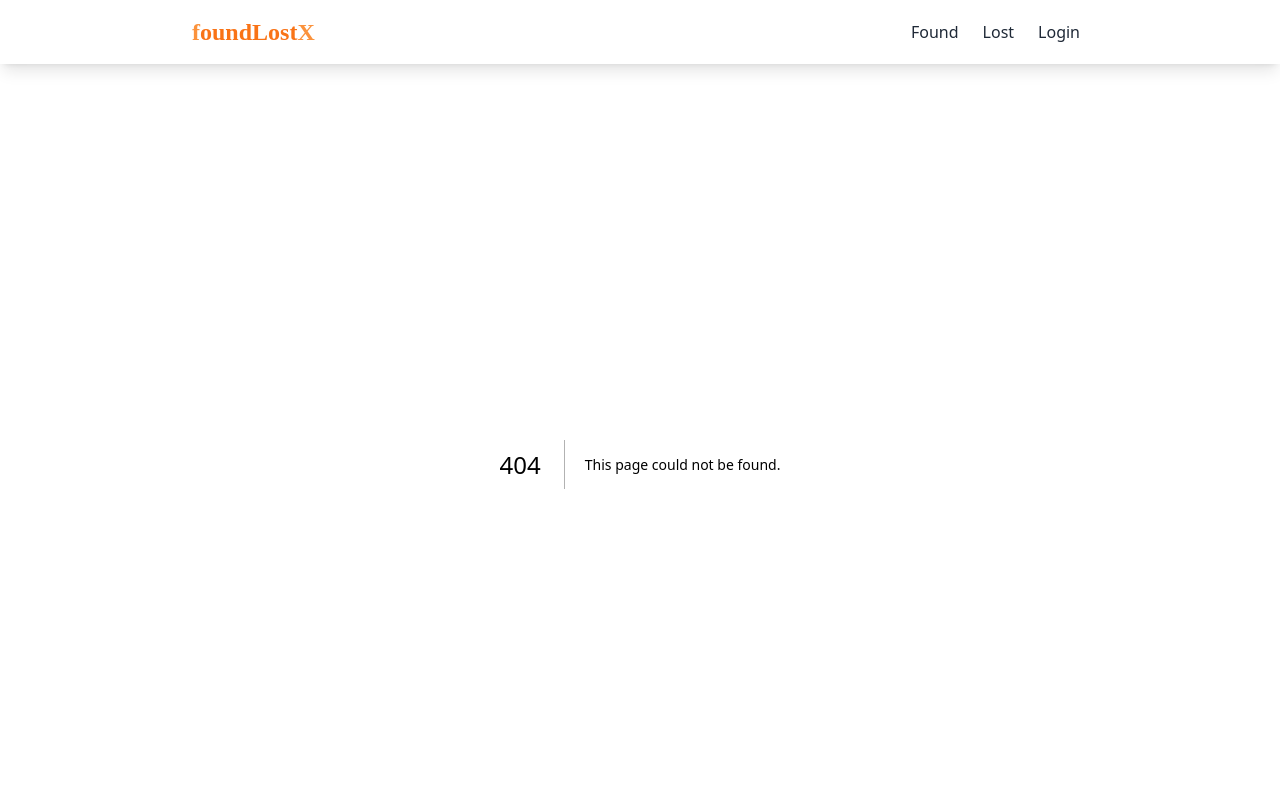
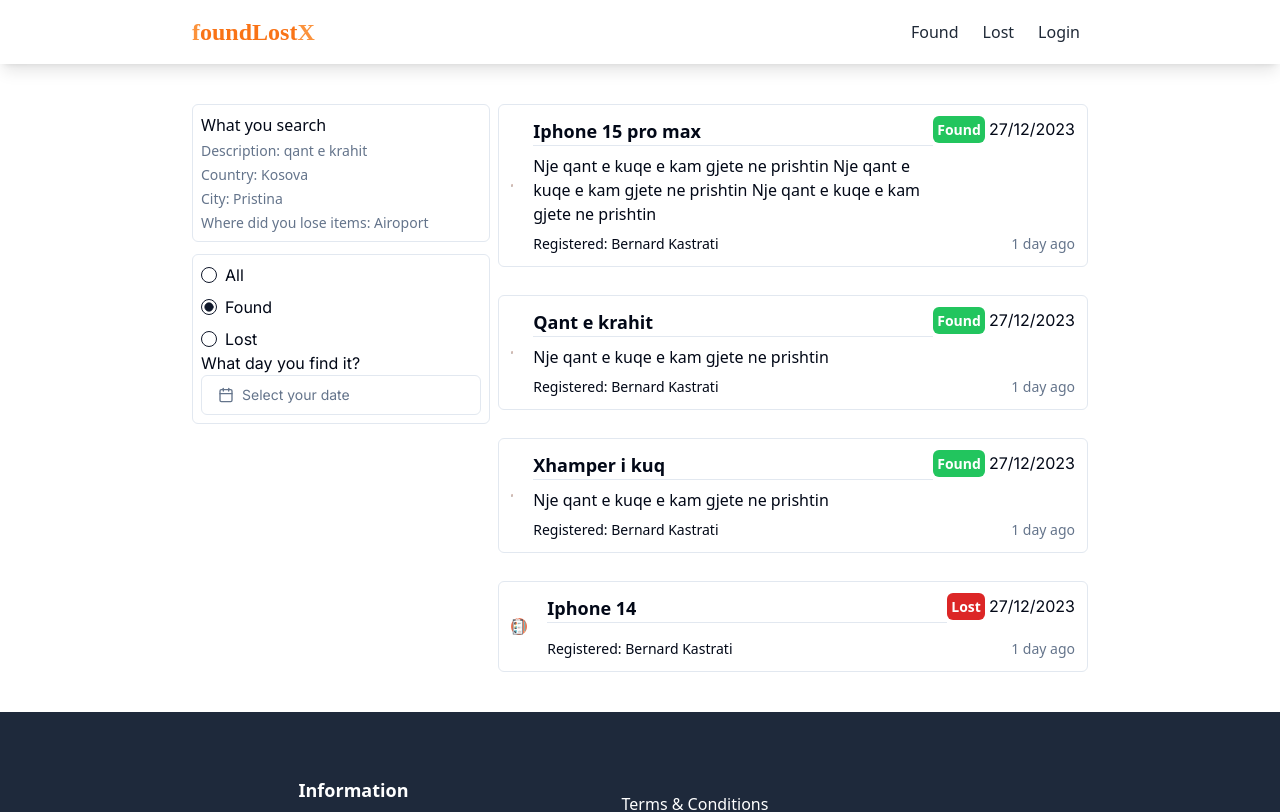
Before and after one commit to bernardkas/foundlostx, a Next.js app: page /posts/1 in a window 1280 px wide. Before the commit this address had no page. Shown: the top 812 px of the page. Built offline with nearby package versions, Linux system fonts and the light colour scheme.

Commit message:
feat: Added posts page

```diff
--- /dev/null
+++ b/app/(pages)/posts/[id]/page.tsx
@@ -0,0 +1,12 @@
+import AllPosts from '@/components/posts/AllPosts';
+import React from 'react';
+
+const Posts = () => {
+  return (
+    <div>
+      <AllPosts />
+    </div>
+  );
+};
+
+export default Posts;
--- a/components/found/FoundForm.tsx
+++ b/components/found/FoundForm.tsx
@@ -39,6 +39,18 @@ const FoundForm = () => {
     // Handle the selected date
     setSelectedDate(date);
   };
+
+  const [airoplanInput, setAiroplanInput] = useState(false);
+
+  console.log('airoplane', airoplanInput);
+
+  const [selectedLocation, setSelectedLocation] = useState('');
+  const handleLocationSelect = value => {
+    setSelectedLocation(value);
+  };
+
+  console.log('selecte', selectedLocation);
+
   return (
     <div className='w-full my-16 flex items-center justify-center'>
       <div className='mx-2 lg:mx-[15%] flex flex-col items-left justify-center gap-5 '>
@@ -98,13 +110,31 @@ const FoundForm = () => {
               <SelectValue />
             </SelectTrigger>
             <SelectContent>
-              <SelectItem value='light'>Airport</SelectItem>
-              <SelectItem value='dark'>Train</SelectItem>
-              <SelectItem value='dark'>Bus Station</SelectItem>
-              <SelectItem value='system'>Somwhere in the city</SelectItem>
+              <SelectItem
+                onClick={() => handleLocationSelect('airport')}
+                value='airport'>
+                Airoport
+              </SelectItem>
+              <SelectItem value='train'>Train</SelectItem>
+              <SelectItem value='bus'>Bus Station</SelectItem>
+              <SelectItem value='hotel'>Hotel</SelectItem>
+              <SelectItem value='ferry'>Ferry</SelectItem>
+              <SelectItem value='city'>Somwhere in the city</SelectItem>
             </SelectContent>
           </Select>
         </div>
+        {airoplanInput && (
+          <div className='flex flex-row flex-wrap gap-5'>
+            <div>
+              <label htmlFor=''>Airoplan</label>
+              <Input className=' w-96 outline-none text-base font-noto-sans' />
+            </div>
+            <div>
+              <label htmlFor=''>Number flight</label>
+              <Input className='w-96 outline-none text-base font-noto-sans' />
+            </div>
+          </div>
+        )}
         <div className='flex flex-col'>
           <label htmlFor=''>
             *Provide details about the specific location where you discovered
--- a/components/header/Header.tsx
+++ b/components/header/Header.tsx
@@ -88,10 +88,12 @@ const Header = () => {
                 <SelectValue placeholder='*Where did you lose item?' />
               </SelectTrigger>
               <SelectContent>
-                <SelectItem value='light'>Airport</SelectItem>
-                <SelectItem value='dark'>Train</SelectItem>
-                <SelectItem value='dark'>Bus Station</SelectItem>
-                <SelectItem value='system'>Somwhere in the city</SelectItem>
+                <SelectItem value='airport'>Airport</SelectItem>
+                <SelectItem value='train'>Train</SelectItem>
+                <SelectItem value='bus'>Bus Station</SelectItem>
+                <SelectItem value='hotel'>Hotel</SelectItem>
+                <SelectItem value='ferry'>Ferry</SelectItem>
+                <SelectItem value='city'>Somwhere in the city</SelectItem>
               </SelectContent>
             </Select>
             <button className='ml-2 bg-orange-500 text-white p-2 rounded-lg w-[250px] md:w-[100px] '>
--- a/components/lost/LostForm.tsx
+++ b/components/lost/LostForm.tsx
@@ -98,10 +98,12 @@ const LostForm = () => {
               <SelectValue />
             </SelectTrigger>
             <SelectContent>
-              <SelectItem value='light'>Airport</SelectItem>
-              <SelectItem value='dark'>Train</SelectItem>
-              <SelectItem value='dark'>Bus Station</SelectItem>
-              <SelectItem value='system'>Somwhere in the city</SelectItem>
+              <SelectItem value='airport'>Airport</SelectItem>
+              <SelectItem value='train'>Train</SelectItem>
+              <SelectItem value='bus'>Bus Station</SelectItem>
+              <SelectItem value='hotel'>Hotel</SelectItem>
+              <SelectItem value='ferry'>Ferry</SelectItem>
+              <SelectItem value='city'>Somwhere in the city</SelectItem>
             </SelectContent>
           </Select>
         </div>
--- /dev/null
+++ b/components/posts/AllPosts.tsx
@@ -0,0 +1,14 @@
+import React from 'react';
+import Card from './Card';
+import Filter from './Filter';
+
+const AllPosts = () => {
+  return (
+    <div className='mx-2 lg:mx-[15%] flex flex-row gap-2 '>
+      <Filter />
+      <Card />
+    </div>
+  );
+};
+
+export default AllPosts;
--- /dev/null
+++ b/components/posts/Card.tsx
@@ -0,0 +1,56 @@
+import Image from 'next/image';
+import React from 'react';
+import test from '@/assets/howitworks/matching.png';
+import { foundPosts, lostPosts } from '@/dummyData';
+
+interface CardPorps {}
+const Card = ({}: CardPorps) => {
+  const allPosts = foundPosts.concat(lostPosts);
+
+  console.log('allPosts', allPosts);
+
+  return (
+    <div className='flex flex-col gap-7 justify-center my-10 w-full'>
+      {allPosts.map(item => (
+        <div
+          className='border-[1px] p-3 rounded-md flex flex-col md:flex-row justify-between cursor-pointer'
+          key={item.id}>
+          <div
+            key={item.id}
+            className='flex flex-col md:flex-row gap-5 items-start md:items-center '>
+            <div>
+              <Image width={150} height={150} src={item.photo} alt='' />
+            </div>
+            <div className='flex flex-col gap-2'>
+              <h1 className='text-lg font-noto-sans font-bold border-b-[1px]'>
+                {item.title}
+              </h1>
+              <p className='font-noto-sans w-auto md:w-[400px]'>
+                {item.description}
+              </p>
+              <p className='font-noto-sans text-sm'>
+                Registered: {item.registered}
+              </p>
+            </div>
+          </div>
+          <div className='flex flex-col justify-between items-end'>
+            <div>
+              <label
+                className={`text-sm font-noto-sans ${
+                  item.foundLable === 'Found' ? 'bg-green-500' : 'bg-red-600'
+                }  text-white font-semibold p-1 rounded-md mr-1`}>
+                {item.foundLable}
+              </label>
+              <label>{item.date}</label>
+            </div>
+            <div>
+              <p className='font-noto-sans text-slate-500 text-sm'>1 day ago</p>
+            </div>
+          </div>
+        </div>
+      ))}
+    </div>
+  );
+};
+
+export default Card;
--- /dev/null
+++ b/components/posts/Filter.tsx
@@ -0,0 +1,64 @@
+'use client';
+import React, { useState } from 'react';
+import { Input } from '../ui/input';
+import { RadioGroup, RadioGroupItem } from '../ui/radio-group';
+import { DatePicker } from '../ui/dataPicker';
+
+const Filter = () => {
+  const [selectedDate, setSelectedDate] = useState<Date>();
+  const handleDateSelect = (date: Date) => {
+    // Handle the selected date
+    setSelectedDate(date);
+  };
+  return (
+    <div className='my-10 w-0 md:w-[300px]'>
+      <div>
+        <div className='flex flex-col gap-3  '>
+          <div className='flex flex-col gap-1 border-[1px] p-2 rounded-md'>
+            <h3 className='font-noto-sans text-base'>What you search</h3>
+            <p className='text-sm font-noto-sans text-slate-500'>
+              Description: qant e krahit
+            </p>
+            <p className='text-sm font-noto-sans text-slate-500'>
+              Country: Kosova
+            </p>
+            <p className='text-sm font-noto-sans text-slate-500'>
+              City: Pristina
+            </p>
+            <p className='text-sm font-noto-sans text-slate-500'>
+              Where did you lose items: Airoport
+            </p>
+          </div>
+          <div className='border-[1px] p-2 rounded-md'>
+            <div>
+              <RadioGroup defaultValue='comfortable'>
+                <div className='flex items-center space-x-2'>
+                  <RadioGroupItem value='default' id='r1' />
+                  <label htmlFor='r1'>All</label>
+                </div>
+                <div className='flex items-center space-x-2'>
+                  <RadioGroupItem value='comfortable' id='r2' />
+                  <label htmlFor='r2'>Found</label>
+                </div>
+                <div className='flex items-center space-x-2'>
+                  <RadioGroupItem value='compact' id='r3' />
+                  <label htmlFor='r3'>Lost</label>
+                </div>
+              </RadioGroup>
+            </div>
+            <div>
+              <label htmlFor=''>What day you find it?</label>
+              <DatePicker
+                selectedDate={selectedDate}
+                onSelectDate={handleDateSelect}
+                placeholder='Select your date'
+              />
+            </div>
+          </div>
+        </div>
+      </div>
+    </div>
+  );
+};
+
+export default Filter;
--- /dev/null
+++ b/components/ui/radio-group.tsx
@@ -0,0 +1,44 @@
+"use client"
+
+import * as React from "react"
+import * as RadioGroupPrimitive from "@radix-ui/react-radio-group"
+import { Circle } from "lucide-react"
+
+import { cn } from "@/lib/utils"
+
+const RadioGroup = React.forwardRef<
+  React.ElementRef<typeof RadioGroupPrimitive.Root>,
+  React.ComponentPropsWithoutRef<typeof RadioGroupPrimitive.Root>
+>(({ className, ...props }, ref) => {
+  return (
+    <RadioGroupPrimitive.Root
+      className={cn("grid gap-2", className)}
+      {...props}
+      ref={ref}
+    />
+  )
+})
+RadioGroup.displayName = RadioGroupPrimitive.Root.displayName
+
+const RadioGroupItem = React.forwardRef<
+  React.ElementRef<typeof RadioGroupPrimitive.Item>,
+  React.ComponentPropsWithoutRef<typeof RadioGroupPrimitive.Item>
+>(({ className, ...props }, ref) => {
+  return (
+    <RadioGroupPrimitive.Item
+      ref={ref}
+      className={cn(
+        "aspect-square h-4 w-4 rounded-full border border-primary text-primary ring-offset-background focus:outline-none focus-visible:ring-2 focus-visible:ring-ring focus-visible:ring-offset-2 disabled:cursor-not-allowed disabled:opacity-50",
+        className
+      )}
+      {...props}
+    >
+      <RadioGroupPrimitive.Indicator className="flex items-center justify-center">
+        <Circle className="h-2.5 w-2.5 fill-current text-current" />
+      </RadioGroupPrimitive.Indicator>
+    </RadioGroupPrimitive.Item>
+  )
+})
+RadioGroupItem.displayName = RadioGroupPrimitive.Item.displayName
+
+export { RadioGroup, RadioGroupItem }
--- /dev/null
+++ b/dummyData.ts
@@ -0,0 +1,99 @@
+import logo from '@/assets/howitworks/reporting.png';
+
+export const foundPosts = [
+  {
+    id: '1',
+    title: 'Iphone 15 pro max',
+    registered: 'Bernard Kastrati',
+    foundLable: 'Found',
+    date: '27/12/2023',
+    phone: '044314278',
+    email: 'berni.kastrati@gmail.com',
+    country: 'Kosova',
+    city: 'Podujeve',
+    exatPlace: 'Te banka ne BKT para bankes',
+    description:
+      'Nje qant e kuqe e kam gjete ne prishtin Nje qant e kuqe e kam gjete ne prishtin Nje qant e kuqe e kam gjete ne prishtin',
+    photo: logo,
+    arline: [
+      {
+        id: '1',
+        airlaneName: '',
+        flightNumber: '',
+      },
+    ],
+    bus: '112',
+    train: [],
+  },
+  {
+    id: '3',
+    title: 'Qant e krahit',
+    registered: 'Bernard Kastrati',
+    foundLable: 'Found',
+    date: '27/12/2023',
+    phone: '044314278',
+    email: 'berni.kastrati@gmail.com',
+    country: 'Kosova',
+    city: 'Podujeve',
+    exatPlace: 'Te banka ne BKT para bankes',
+    description: 'Nje qant e kuqe e kam gjete ne prishtin',
+    photo: logo,
+    arline: [
+      {
+        id: '1',
+        airlaneName: '',
+        flightNumber: '',
+      },
+    ],
+    bus: '112',
+    train: [],
+  },
+  {
+    id: '3',
+    title: 'Xhamper i kuq',
+    registered: 'Bernard Kastrati',
+    foundLable: 'Found',
+    date: '27/12/2023',
+    phone: '044314278',
+    email: 'berni.kastrati@gmail.com',
+    country: 'Kosova',
+    city: 'Podujeve',
+    exatPlace: 'Te banka ne BKT para bankes',
+    description: 'Nje qant e kuqe e kam gjete ne prishtin',
+    photo: logo,
+    arline: [
+      {
+        id: '1',
+        airlaneName: '',
+        flightNumber: '',
+      },
+    ],
+    bus: '112',
+    train: [],
+  },
+];
+export const lostPosts = [
+  {
+    id: '1',
+    title: 'Iphone 14',
+    registered: 'Bernard Kastrati',
+    foundLable: 'Lost',
+    date: '27/12/2023',
+    phone: '044314278',
+    email: 'berni.kastrati@gmail.com',
+    country: 'Kosova',
+    city: 'Podujeve',
+    exatPlace: 'Te banka ne BKT para bankes',
+    description: '',
+    photo: logo,
+    arline: [
+      {
+        id: '1',
+        airlaneName: '',
+        flightNumber: '',
+      },
+    ],
+    bus: '112',
+    train: [],
+  },
+];
--- a/package.json
+++ b/package.json
@@ -11,6 +11,7 @@
   "dependencies": {
     "@radix-ui/react-dialog": "^1.0.5",
     "@radix-ui/react-popover": "^1.0.7",
+    "@radix-ui/react-radio-group": "^1.1.3",
     "@radix-ui/react-select": "^2.0.0",
     "@radix-ui/react-slot": "^1.0.2",
     "@radix-ui/react-tooltip": "^1.0.7",
```
Also changed, not shown: 1 other file (tests, documents, lock files or other folders).
